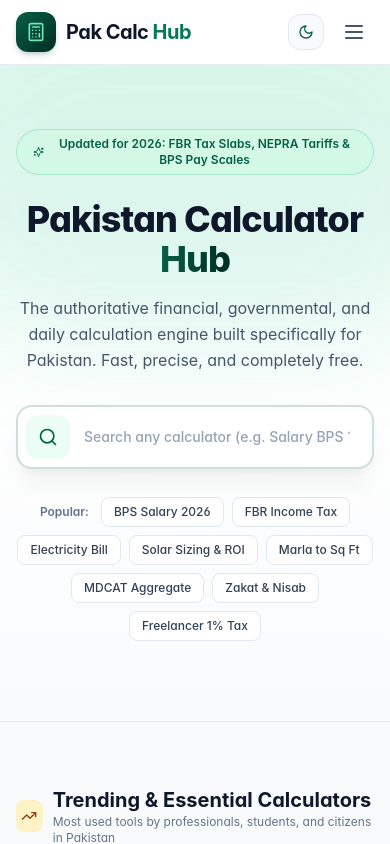
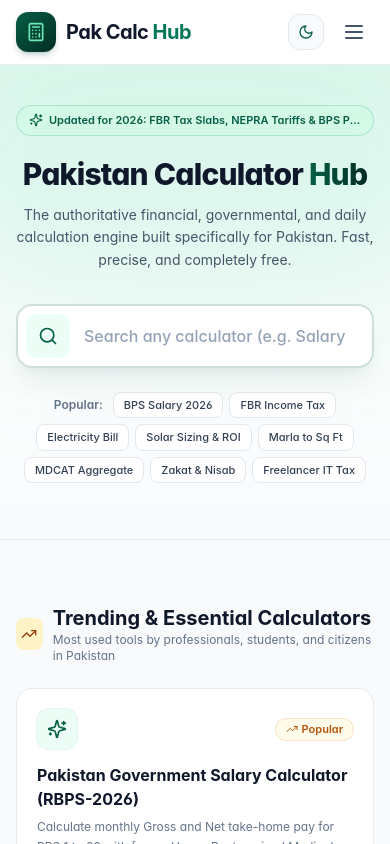
Before and after one commit to shahzaibbusiness2026-work/Pak_Cal_Hub, a Next.js app: page / in a window 390 px wide. Shown: the top 844 px of the page. Built offline with nearby package versions, Linux system fonts and the light colour scheme.

Commit message:
fix(ui): ensure 100% mobile, tablet, iPhone and Android responsiveness

```diff
--- a/src/app/globals.css
+++ b/src/app/globals.css
@@ -8,9 +8,46 @@
     --foreground: 222.2 84% 4.9%;
   }
 
+  html {
+    -webkit-text-size-adjust: 100%;
+    scroll-behavior: smooth;
+    overflow-x: hidden;
+  }
+
   body {
     @apply bg-slate-50 text-slate-900 antialiased selection:bg-emerald-200 selection:text-emerald-900 dark:bg-slate-950 dark:text-slate-50;
     font-feature-settings: "cv02", "cv03", "cv04", "cv11";
+    -webkit-tap-highlight-color: transparent;
+    overflow-x: hidden;
+    min-height: 100dvh;
+  }
+}
+
+/* Custom Slim Scrollbars */
+.custom-scrollbar::-webkit-scrollbar {
+  width: 5px;
+  height: 5px;
+}
+
+.custom-scrollbar::-webkit-scrollbar-track {
+  background: transparent;
+}
+
+.custom-scrollbar::-webkit-scrollbar-thumb {
+  background: rgba(148, 163, 184, 0.4);
+  border-radius: 9999px;
+}
+
+.custom-scrollbar::-webkit-scrollbar-thumb:hover {
+  background: rgba(148, 163, 184, 0.7);
+}
+
+/* Prevent zooming on iOS Safari inputs without reducing desktop readability */
+@media screen and (max-width: 640px) {
+  input[type="number"],
+  input[type="text"],
+  select {
+    font-size: 16px !important;
   }
 }
 
--- a/src/app/page.tsx
+++ b/src/app/page.tsx
@@ -49,27 +49,27 @@
   return (
     <div className="space-y-16 pb-20">
       {/* 1. Hero Section: Clean Modern CSS Emerald Gradient Background */}
-      <section className="relative overflow-hidden border-b border-slate-200/80 bg-gradient-to-b from-emerald-50/80 via-white to-slate-50 px-4 pt-16 pb-20 sm:px-6 lg:px-8 dark:border-slate-800 dark:from-emerald-950/40 dark:via-slate-900 dark:to-slate-950 transition-colors">
+      <section className="relative overflow-hidden border-b border-slate-200/80 bg-gradient-to-b from-emerald-50/80 via-white to-slate-50 px-4 pt-10 sm:pt-16 pb-14 sm:pb-20 sm:px-6 lg:px-8 dark:border-slate-800 dark:from-emerald-950/40 dark:via-slate-900 dark:to-slate-950 transition-colors">
         {/* Subtle decorative glow */}
         <div className="pointer-events-none absolute -top-24 left-1/2 -translate-x-1/2 h-96 w-[600px] rounded-full bg-emerald-500/10 blur-3xl dark:bg-emerald-500/15" />
 
         {/* Hero Content */}
         <div className="relative z-10 mx-auto max-w-5xl text-center">
           {/* Badge */}
-          <div className="inline-flex items-center gap-2 rounded-full border border-emerald-600/20 bg-emerald-100/80 px-4 py-1.5 text-xs font-semibold text-emerald-800 backdrop-blur-xs dark:border-emerald-500/30 dark:bg-emerald-950/80 dark:text-emerald-300">
-            <Sparkles className="h-3.5 w-3.5 text-emerald-800 dark:text-emerald-400" />
-            <span>Updated for 2026: FBR Tax Slabs, NEPRA Tariffs & BPS Pay Scales</span>
+          <div className="inline-flex items-center gap-1.5 sm:gap-2 rounded-full border border-emerald-600/20 bg-emerald-100/80 px-3 sm:px-4 py-1.5 text-[11px] sm:text-xs font-semibold text-emerald-800 backdrop-blur-xs dark:border-emerald-500/30 dark:bg-emerald-950/80 dark:text-emerald-300 max-w-full">
+            <Sparkles className="h-3.5 w-3.5 text-emerald-800 dark:text-emerald-400 shrink-0" />
+            <span className="truncate">Updated for 2026: FBR Tax Slabs, NEPRA Tariffs & BPS Pay Scales</span>
           </div>
 
           {/* Main Hero Heading */}
-          <h1 className="mt-6 text-4xl font-extrabold tracking-tight text-slate-900 sm:text-5xl lg:text-6xl dark:text-white">
+          <h1 className="mt-5 sm:mt-6 text-3xl sm:text-5xl lg:text-6xl font-extrabold tracking-tight text-slate-900 dark:text-white">
             Pakistan Calculator{' '}
             <span className="bg-gradient-to-r from-emerald-800 to-emerald-950 bg-clip-text text-transparent dark:from-emerald-400 dark:to-emerald-200">
               Hub
             </span>
           </h1>
 
-          <p className="mx-auto mt-4 max-w-2xl text-base sm:text-lg text-slate-600 dark:text-slate-300 leading-relaxed">
+          <p className="mx-auto mt-3 sm:mt-4 max-w-2xl text-sm sm:text-lg text-slate-600 dark:text-slate-300 leading-relaxed">
             The authoritative financial, governmental, and daily calculation engine built specifically for Pakistan. Fast, precise, and completely free.
           </p>
 
@@ -77,7 +77,7 @@
           <HeroSearch />
 
           {/* Quick Search Jump Buttons */}
-          <div className="mt-7 flex flex-wrap items-center justify-center gap-2">
+          <div className="mt-6 sm:mt-7 flex flex-wrap items-center justify-center gap-1.5 sm:gap-2">
             <span className="text-xs font-semibold text-slate-500 dark:text-slate-400 mr-1">Popular:</span>
             {[
               { label: 'BPS Salary 2026', href: '/salary/bps-salary-calculator' },
@@ -87,12 +87,12 @@
               { label: 'Marla to Sq Ft', href: '/property/property-area-converter' },
               { label: 'MDCAT Aggregate', href: '/education/university-merit-calculator' },
               { label: 'Zakat & Nisab', href: '/islamic/zakat-calculator' },
-              { label: 'Freelancer 1% Tax', href: '/tax/freelancer-tax-calculator' },
+              { label: 'Freelancer IT Tax', href: '/tax/freelancer-tax-calculator' },
             ].map((tag) => (
               <Link
                 key={tag.label}
                 href={tag.href}
-                className="rounded-lg border border-slate-200 bg-white px-3 py-1.5 text-xs font-medium text-slate-700 shadow-2xs hover:border-emerald-600 hover:text-emerald-800 dark:border-slate-800 dark:bg-slate-900 dark:text-slate-300 dark:hover:border-slate-700 dark:hover:text-emerald-400 transition-colors"
+                className="rounded-lg border border-slate-200 bg-white px-2.5 sm:px-3 py-1 sm:py-1.5 text-[11px] sm:text-xs font-medium text-slate-700 shadow-2xs hover:border-emerald-600 hover:text-emerald-800 active:scale-95 dark:border-slate-800 dark:bg-slate-900 dark:text-slate-300 dark:hover:border-slate-700 dark:hover:text-emerald-400 transition-all touch-manipulation"
               >
                 {tag.label}
               </Link>
@@ -174,31 +174,31 @@
 
       {/* 4. Trust & Official Standards Assurance */}
       <section className="mx-auto max-w-7xl px-4 sm:px-6 lg:px-8">
-        <div className="rounded-3xl bg-gradient-to-br from-slate-900 via-slate-900 to-emerald-950 p-8 sm:p-12 text-white shadow-2xl dark:border dark:border-slate-800">
+        <div className="rounded-3xl bg-gradient-to-br from-slate-900 via-slate-900 to-emerald-950 p-6 sm:p-12 text-white shadow-2xl dark:border dark:border-slate-800">
           <div className="max-w-3xl">
             <div className="inline-flex items-center gap-2 rounded-full bg-emerald-500/20 px-3 py-1 text-xs font-semibold text-emerald-300">
               <ShieldCheck className="h-4 w-4" />
               <span>Pakistani Verified Calculations</span>
             </div>
-            <h2 className="mt-4 text-2xl sm:text-3xl font-extrabold tracking-tight">
+            <h2 className="mt-4 text-xl sm:text-3xl font-extrabold tracking-tight">
               Engineered to Official Pakistan Government & Financial Standards
             </h2>
-            <p className="mt-3 text-sm sm:text-base text-slate-300 leading-relaxed">
+            <p className="mt-3 text-xs sm:text-base text-slate-300 leading-relaxed">
               Every single formula on Pak Calc Hub is modeled against official notifications, gazettes, and standards:
             </p>
 
             <div className="mt-6 grid grid-cols-1 sm:grid-cols-2 gap-3 text-xs sm:text-sm text-slate-200">
               <div className="flex items-center gap-2">
                 <CheckCircle2 className="h-4 w-4 text-emerald-400 shrink-0" />
-                <span>Federal & Provincial BPS 2022 Pay Scales</span>
+                <span>Federal & Provincial RBPS-2026 Pay Scales</span>
               </div>
               <div className="flex items-center gap-2">
                 <CheckCircle2 className="h-4 w-4 text-emerald-400 shrink-0" />
-                <span>FBR Finance Act 2024-2026 Salaried Tax Slabs</span>
+                <span>FBR Finance Act 2026-27 Tax Year Slabs</span>
               </div>
               <div className="flex items-center gap-2">
                 <CheckCircle2 className="h-4 w-4 text-emerald-400 shrink-0" />
-                <span>NEPRA Multi-slab Electricity Tariff Matrix</span>
+                <span>NEPRA 2026 Prosumer Net Billing & Uniform Tariffs</span>
               </div>
               <div className="flex items-center gap-2">
                 <CheckCircle2 className="h-4 w-4 text-emerald-400 shrink-0" />
--- a/src/components/layout/Navbar.tsx
+++ b/src/components/layout/Navbar.tsx
@@ -312,7 +312,7 @@
 
         {/* Mobile menu accordion drawer */}
         {mobileMenuOpen && (
-          <div className="border-b border-slate-200 bg-white px-4 py-4 dark:border-slate-800 dark:bg-slate-950 lg:hidden max-h-[80vh] overflow-y-auto">
+          <div className="border-b border-slate-200 bg-white px-3 sm:px-4 py-4 dark:border-slate-800 dark:bg-slate-950 lg:hidden max-h-[80vh] overflow-y-auto overscroll-contain custom-scrollbar shadow-2xl pb-8">
             <nav className="flex flex-col gap-2">
               <div className="px-3 py-1 text-[11px] font-bold uppercase tracking-wider text-slate-400">
                 Most Popular Categories & Tools
--- a/src/components/ui/ResultCard.tsx
+++ b/src/components/ui/ResultCard.tsx
@@ -27,14 +27,14 @@
           </span>
         </div>
 
-        <div className="mt-2 flex items-baseline gap-2">
-          <span className="text-3xl sm:text-4xl font-extrabold tracking-tight text-white drop-shadow-xs">
+        <div className="mt-2 flex flex-wrap items-baseline gap-2">
+          <span className="text-2xl sm:text-4xl font-extrabold tracking-tight text-white drop-shadow-xs break-words max-w-full">
             {primary.value}
           </span>
         </div>
 
         {primary.subtext && (
-          <p className="mt-1.5 text-xs font-medium text-emerald-200/90">
+          <p className="mt-1.5 text-xs font-medium text-emerald-200/90 break-words">
             {primary.subtext}
           </p>
         )}
@@ -42,16 +42,16 @@
 
       {/* Secondary Key Metric Cards */}
       {secondaries && secondaries.length > 0 && (
-        <div className="mt-6 grid grid-cols-2 gap-3 border-t border-emerald-800/40 pt-5 sm:grid-cols-3">
+        <div className="mt-5 sm:mt-6 grid grid-cols-2 gap-2 sm:gap-3 border-t border-emerald-800/40 pt-4 sm:pt-5 sm:grid-cols-3">
           {secondaries.map((item) => (
             <div
               key={item.id}
-              className="rounded-xl bg-white/5 p-3 backdrop-blur-xs ring-1 ring-white/10"
+              className="rounded-xl bg-white/5 p-2.5 sm:p-3 backdrop-blur-xs ring-1 ring-white/10 flex flex-col justify-between"
             >
-              <div className="text-[11px] font-medium text-emerald-200/80 truncate">
+              <div className="text-[10px] sm:text-[11px] font-medium text-emerald-200/80 line-clamp-2 leading-tight">
                 {item.label}
               </div>
-              <div className="mt-1 text-sm sm:text-base font-bold text-white truncate">
+              <div className="mt-1 text-xs sm:text-base font-bold text-white break-words">
                 {item.value}
               </div>
             </div>
```
Also changed, not shown: src/components/ui/BreakdownTable.tsx (+9 -9 lines), src/components/ui/ExportActionButtons.tsx (+5 -5 lines), src/components/ui/NumberInput.tsx (+10 -10 lines).
